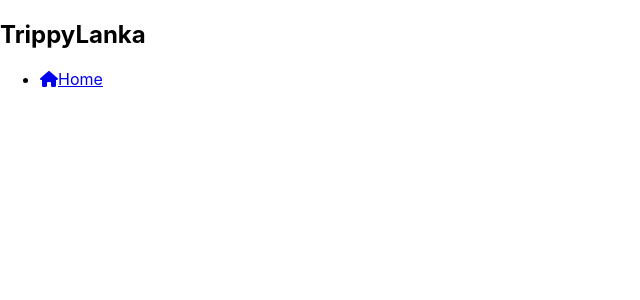
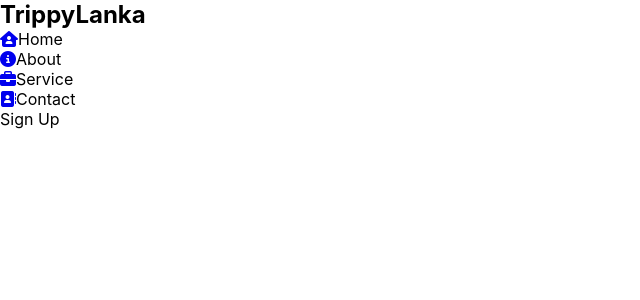
Before and after one commit to fathiminha/trippy_lanka, a React (Create React App) app: page / in a window 1280 px wide. Shown: the top 300 px of the page, without its empty margins (0-640 px from the left). Built offline with nearby package versions, Linux system fonts and the light colour scheme.

Commit message:
dynamic navbar

```diff
--- a/src/App.css
+++ b/src/App.css
@@ -1,5 +1,13 @@
+*{
+  margin: 0;
+  padding: 0;
+  box-sizing: border-box;
+}
+
+
 .App {
   text-align: center;
+
 }
 
 .App-logo {
--- a/src/components/Navbar.js
+++ b/src/components/Navbar.js
@@ -9,12 +9,16 @@
       <nav className="NavbarItems">
         <h1 className="navbar-logo"> TrippyLanka </h1>
         <ul className="nav-menu">
-          <li>
-            <a href="/">
-              <i className="fa-solid fa-house"> </i>
-              Home
-            </a>
-          </li>
+          {MenuItems.map((item, index)=>{
+            return(
+                <li key={index}>
+                    <a href="/">
+                        <i className= {item.icon}></i>
+                    </a>
+                    {item.title}
+                </li>
+            )
+          })}
         </ul>
       </nav>
     );
```
